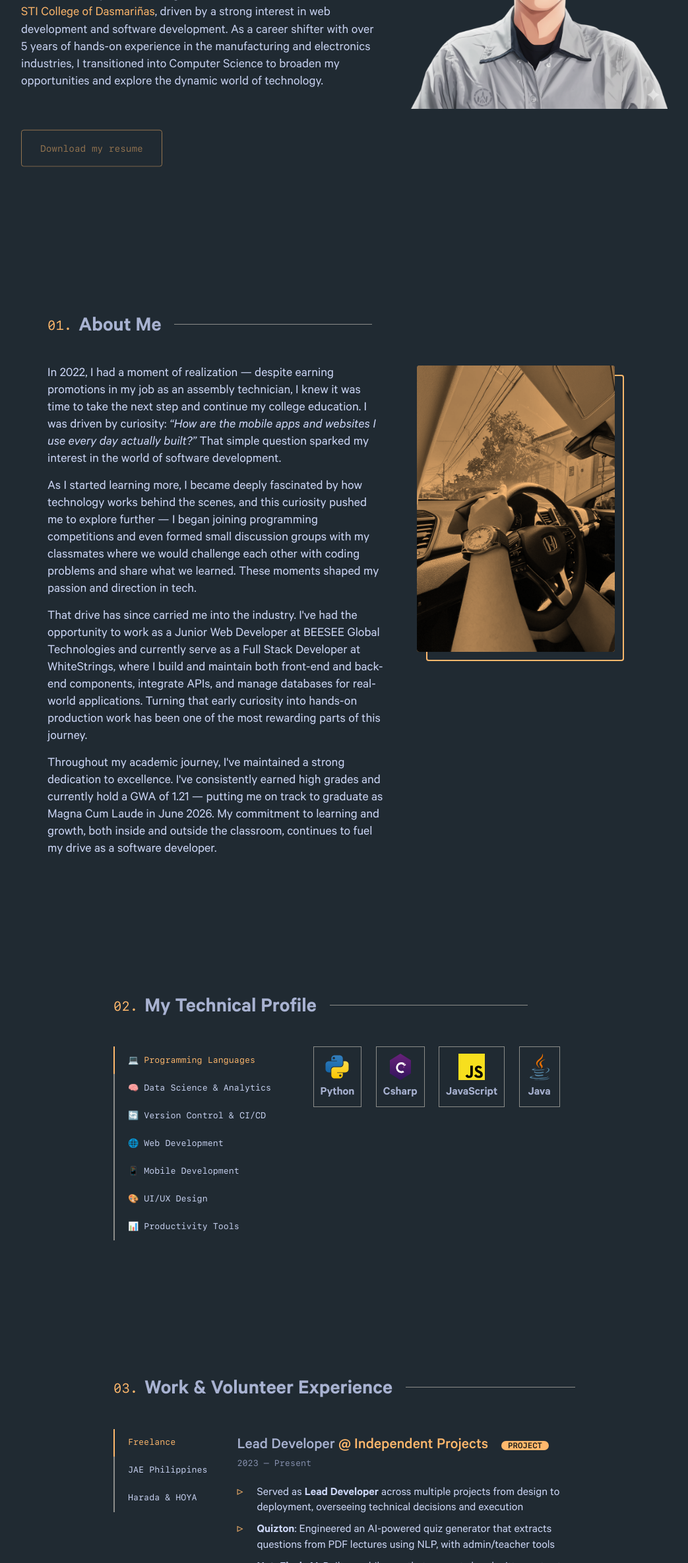
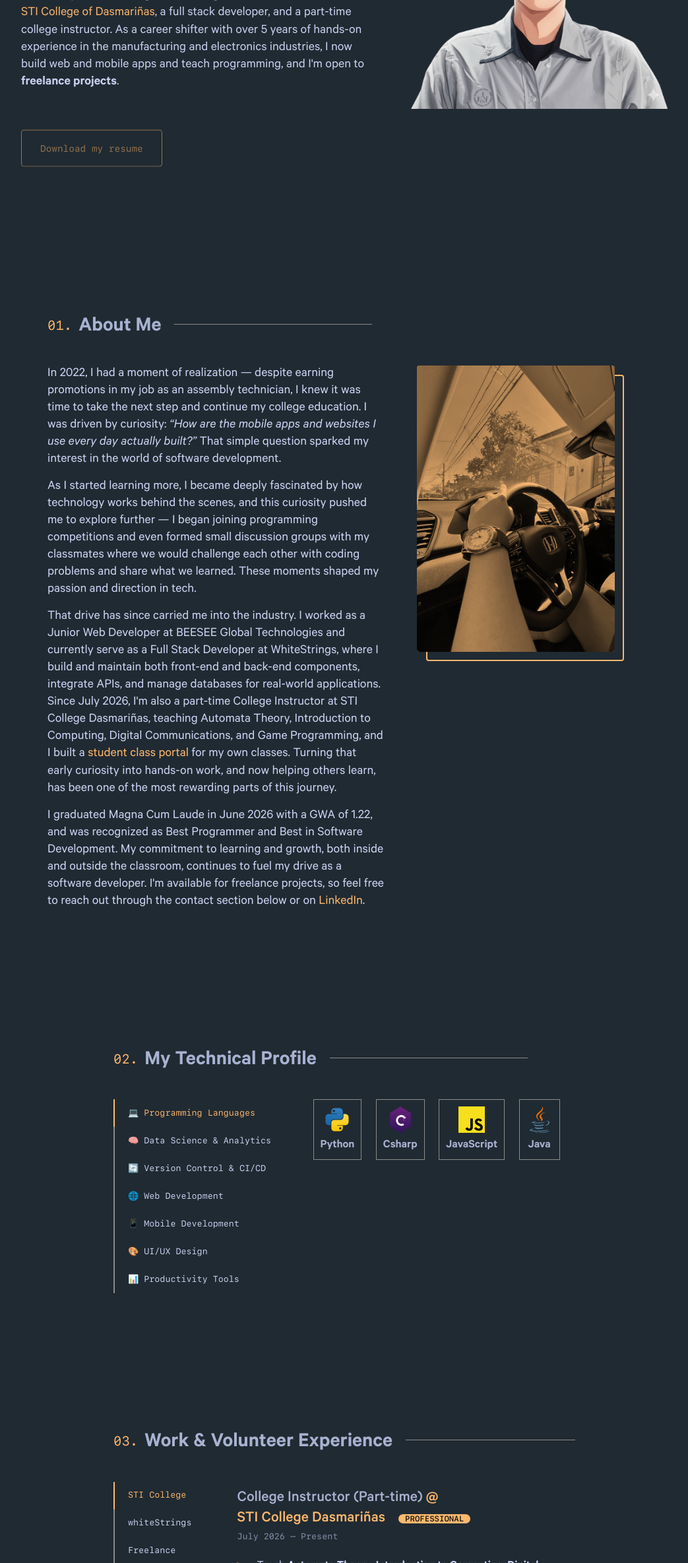
Before and after one commit to paufrancisco/paufrancisco.github.io, a Gatsby site: page / in a window 1280 px wide. Shown: the part 431-2800 px from the top of the page at 66% size, without its empty margins (118-1161 px from the left). Built offline with nearby package versions, Linux system fonts and the light colour scheme; Gatsby itself is replaced by a stand-in of ours; some packages are replaced by stand-ins of ours.

Commit message:
Update portfolio: instructor role, whiteStrings, freelance availability, student portal

```diff
--- /dev/null
+++ b/content/jobs/INSTRUCTOR/index.md
@@ -0,0 +1,15 @@
+---
+date: '2026-07-01'
+title: 'College Instructor (Part-time)'
+company: 'STI College Dasmariñas'
+company_short: 'STI College'
+location: 'Dasmariñas, Cavite, PH'
+range: 'July 2026 – Present'
+url: 'https://www.sti.edu/'
+type: 'Professional'
+company_description: 'STI College is one of the largest IT-focused educational institutions in the Philippines.'
+---
+
+- Teach **Automata Theory**, **Introduction to Computing**, **Digital Communications**, and **Game Programming**
+- Prepare lectures, study guides, quizzes, and exams, and grade student submissions with written feedback
+- Built and maintain a **student class portal** with grade correction requests, seating arrangement, and appointment booking, deployed with Docker and Supabase on Render
--- a/content/jobs/LEAD DEV/index.md
+++ b/content/jobs/LEAD DEV/index.md
@@ -16,3 +16,5 @@ company_description: 'Self-driven development work focused on building real-worl
 - **ShapeShift**: Developed a fitness app that recommends workout plans based on BMI and user goals, with challenge modes and trackers
 - **Edelstein Labyrinth**: Led development of a 2D fantasy RPG-style maze game in Unity, designing mechanics, sprites, and levels
 - Applied full-stack principles, integrated APIs and databases, and maintained code repositories using Git and GitHub
+- Freelance web developer with **iBuild.PH** (2023 – Present): front-end and back-end work for client websites, UI implementation, and database integration
+- **Open to new freelance projects**, reach out through the contact section or LinkedIn
--- /dev/null
+++ b/content/jobs/WHITESTRINGS/index.md
@@ -0,0 +1,16 @@
+---
+date: '2026-05-01'
+title: 'Full Stack Developer'
+company: 'whiteStrings®'
+company_short: 'whiteStrings'
+location: 'Pasay, Metro Manila, PH (Remote)'
+range: 'May 2026 – Present'
+url: 'https://www.linkedin.com/in/paulo-faustiniel-angelo-f-0212b12b1/'
+type: 'Professional'
+company_description: 'Software company building school management, library, and ID/RFID systems.'
+---
+
+- Develop and maintain front-end and back-end components of a **multi-tenant ID management and RFID platform** (Laravel, Vue 3, Inertia.js)
+- Built RFID inventory, bulk assignment, print queue, tracking, and reporting modules, plus photo capture, digital signature, and ID printing features
+- Integrate APIs, manage databases, and optimize application performance and scalability
+- Worked on library management features including circulation, overdue/fine calculation, and analytics reports
--- /dev/null
+++ b/content/projects/9-SirFranciscoPortal.md
@@ -0,0 +1,13 @@
+---
+date: '9'
+title: "Sir Francisco's Portal"
+cover: './pythonojtprep.png'
+external: 'https://sir-francsico-s-portal.onrender.com/'
+tech:
+  - Vue.js
+  - Docker
+  - Supabase
+  - Render
+---
+
+A student class portal I built for my own classes, featuring grade correction requests, seating arrangement, and an appointment booking system. Deployed with Docker and Supabase on Render.
--- a/src/components/sections/about.js
+++ b/src/components/sections/about.js
@@ -142,11 +142,11 @@ const About = () => {
             </p>
 
             <p>
-              That drive has since carried me into the industry. I've had the opportunity to work as a Junior Web Developer at BEESEE Global Technologies and currently serve as a Full Stack Developer at WhiteStrings, where I build and maintain both front-end and back-end components, integrate APIs, and manage databases for real-world applications. Turning that early curiosity into hands-on production work has been one of the most rewarding parts of this journey.
+              That drive has since carried me into the industry. I worked as a Junior Web Developer at BEESEE Global Technologies and currently serve as a Full Stack Developer at WhiteStrings, where I build and maintain both front-end and back-end components, integrate APIs, and manage databases for real-world applications. Since July 2026, I'm also a part-time College Instructor at STI College Dasmariñas, teaching Automata Theory, Introduction to Computing, Digital Communications, and Game Programming, and I built a <a href="https://sir-francsico-s-portal.onrender.com/" target="_blank" rel="noreferrer">student class portal</a> for my own classes. Turning that early curiosity into hands-on work, and now helping others learn, has been one of the most rewarding parts of this journey.
             </p>
 
             <p>
-              Throughout my academic journey, I've maintained a strong dedication to excellence. I've consistently earned high grades and currently hold a GWA of 1.21 — putting me on track to graduate as Magna Cum Laude in June 2026. My commitment to learning and growth, both inside and outside the classroom, continues to fuel my drive as a software developer.
+              I graduated Magna Cum Laude in June 2026 with a GWA of 1.22, and was recognized as Best Programmer and Best in Software Development. My commitment to learning and growth, both inside and outside the classroom, continues to fuel my drive as a software developer. I'm available for freelance projects, so feel free to reach out through the contact section below or on <a href="https://www.linkedin.com/in/paulo-faustiniel-angelo-f-0212b12b1/" target="_blank" rel="noreferrer">LinkedIn</a>.
             </p>
           </div>
 
--- a/src/components/sections/contact.js
+++ b/src/components/sections/contact.js
@@ -78,7 +78,7 @@ const Contact = () => {
       <h2 className="title">Get In Touch</h2>
 
       <p>
-        I'm a fresh Computer Science graduate currently working as a Full Stack Developer on a project basis, and actively <b>looking for full-time opportunities</b> in software engineering or software development.
+        I'm a Computer Science graduate and part-time college instructor, currently working as a Full Stack Developer. I'm <b>available for freelance projects</b> and open to full-time opportunities in software engineering. See my work and background on <a href="https://www.linkedin.com/in/paulo-faustiniel-angelo-f-0212b12b1/" target="_blank" rel="noreferrer">LinkedIn</a>.
       </p>
 
       <p>
--- a/src/components/sections/hero.js
+++ b/src/components/sections/hero.js
@@ -94,12 +94,12 @@ const Hero = () => {
   const four = (
     <>
       <p>
-        I'm a fresh Computer Science graduate from{' '}
+        I'm a Computer Science graduate (Magna Cum Laude) from{' '}
         <a href="https://www.sti.edu/" target="_blank" rel="noreferrer">STI College of Dasmariñas</a>,
-        driven by a strong interest in web development and software development.
-        As a career shifter with over 5 years of hands-on experience in the manufacturing
-        and electronics industries, I transitioned into Computer Science to broaden my
-        opportunities and explore the dynamic world of technology.
+        a full stack developer, and a part-time college instructor. As a career shifter with
+        over 5 years of hands-on experience in the manufacturing and electronics industries,
+        I now build web and mobile apps and teach programming, and I'm open to
+        <b> freelance projects</b>.
       </p>
     </>
   );
```
